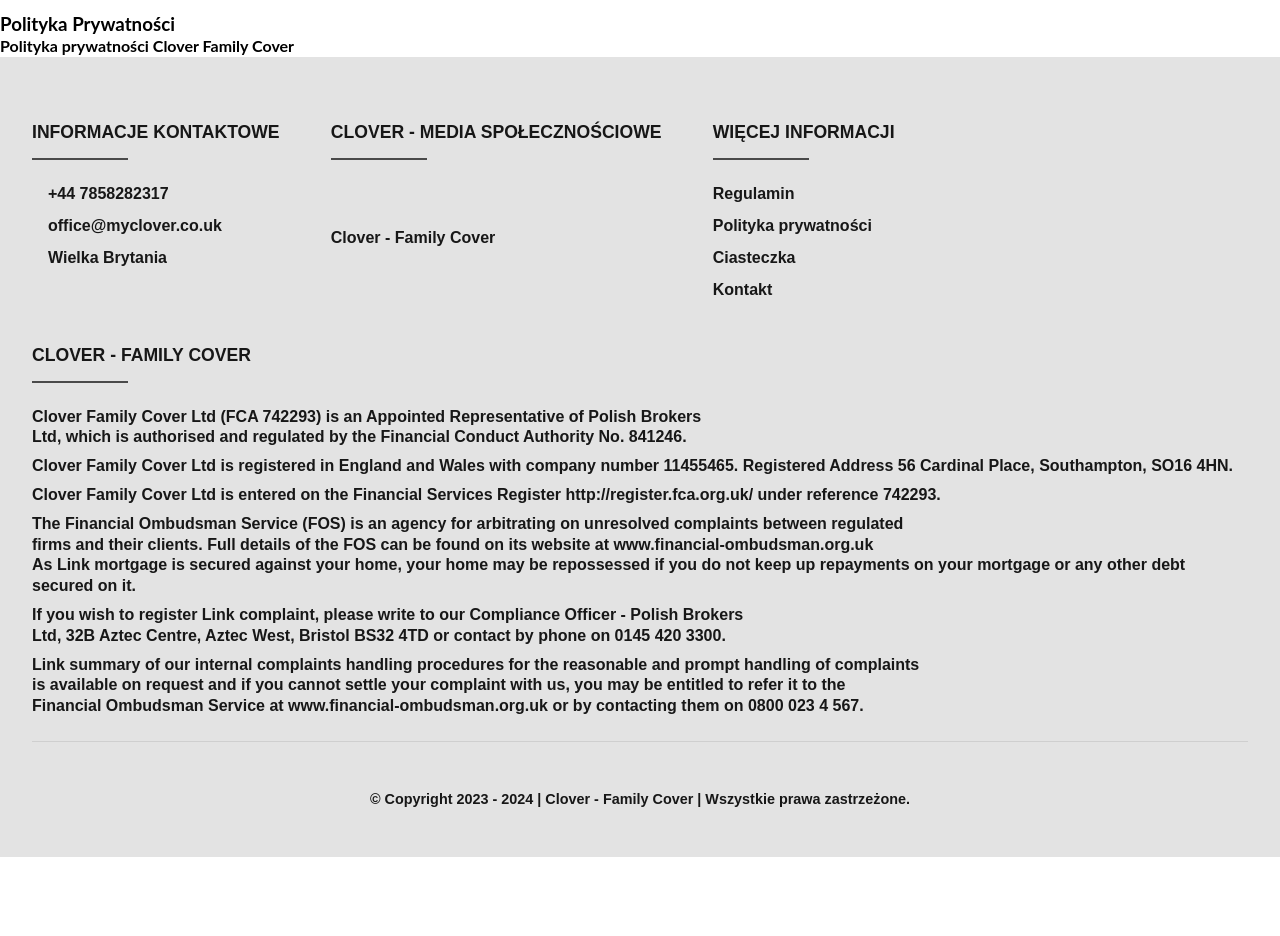
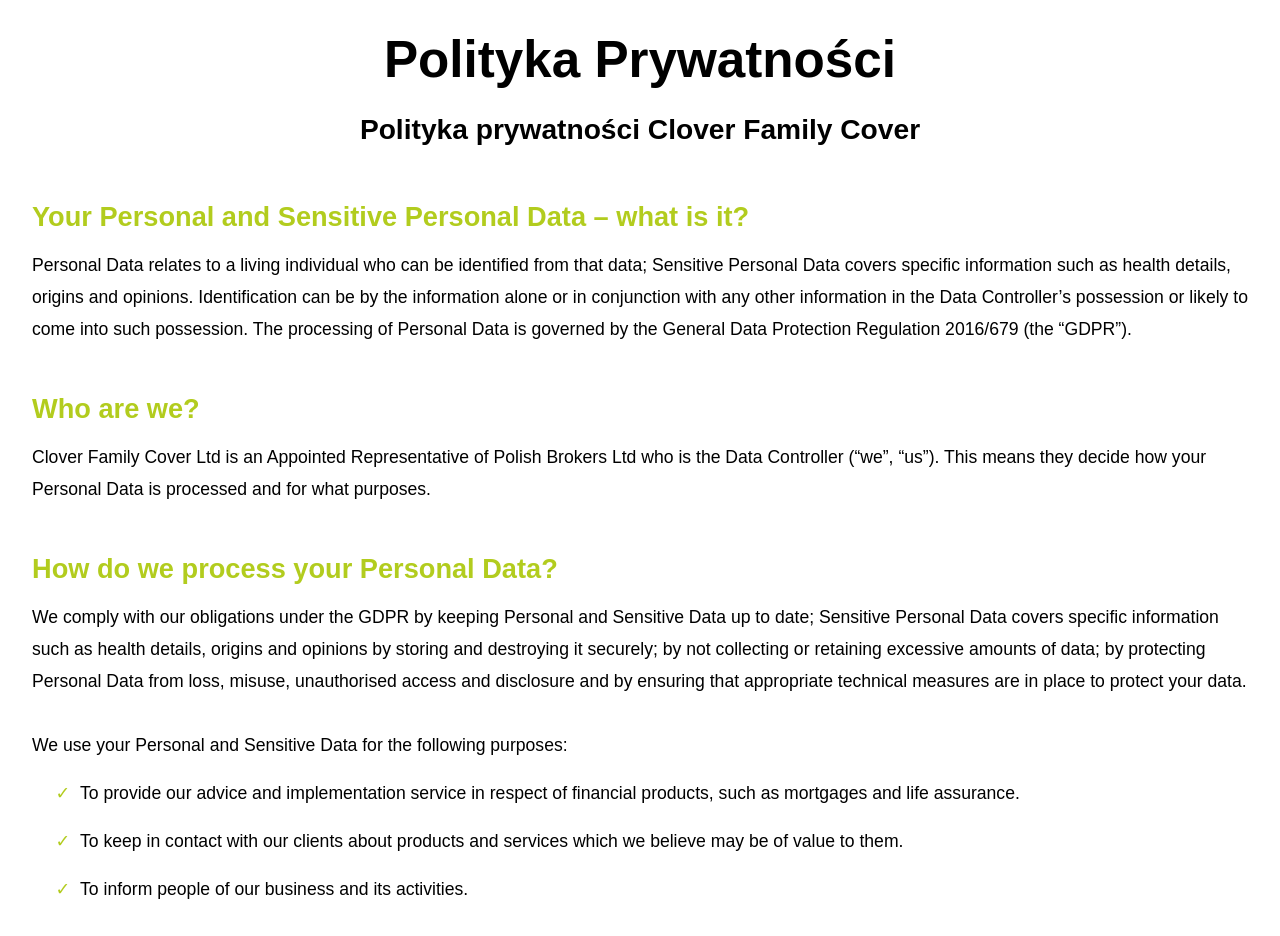
Before and after one commit to TZ-fn/MyClover, a React (Vite) app: page /privacy-policy in a window 1280 px wide. Shown: the part 576-1512 px from the top of the page. Before the commit the page ends 1433 px from the top, so only its background shows below. Built offline with nearby package versions, Linux system fonts and the light colour scheme; some icons are missing; a web font is replaced by a local one.

Commit message:
feat: add styling to the privacy policy page

```diff
--- a/src/components/PrivacyPolicy/PrivacyPolicy.module.scss
+++ b/src/components/PrivacyPolicy/PrivacyPolicy.module.scss
@@ -0,0 +1,26 @@
+.privacyPolicyContainer {
+  display: flex;
+  align-items: flex-start;
+  justify-content: center;
+  flex-direction: column;
+  padding: 2rem;
+  margin: auto;
+  max-width: 80rem;
+  text-wrap: pretty;
+  line-height: 32px;
+  font-size: 1.1rem;
+}
+
+.mainHeader {
+  font-size: clamp(2rem, 4vw, 3.5rem);
+  align-self: center;
+  font-family: "AlegreyaSans", sans-serif;
+}
+
+.subHeader {
+  font-size: clamp(1.5rem, 2.2vw, 2rem);
+  margin-top: clamp(1.5rem, 3vw, 4rem);
+  margin-bottom: clamp(1.5rem, 3vw, 5rem);
+  align-self: center;
+  font-family: "AlegreyaSans", sans-serif;
+}
--- a/src/components/PrivacyPolicy/PrivacyPolicy.tsx
+++ b/src/components/PrivacyPolicy/PrivacyPolicy.tsx
@@ -1,5 +1,7 @@
 import useTranslation from "hooks/useTranslation";
 import styles from "./PrivacyPolicy.module.scss";
+import PrivacyPolicyItem from "./PrivacyPolicyItem/PrivacyPolicyItem";
+import PrivacyPolicyList from "./PrivacyPolicyList/PrivacyPolicyList";
 
 export default function PrivacyPolicy() {
   const [translation] = useTranslation();
@@ -9,6 +11,14 @@ export default function PrivacyPolicy() {
     <main className={styles.privacyPolicyContainer}>
       <h3 className={styles.mainHeader}>{privacyPolicyTranslation.mainHeader}</h3>
       <h4 className={styles.subHeader}>{privacyPolicyTranslation.subHeader}</h4>
+      {privacyPolicyTranslation.items.map((item) => {
+        if (item.header) {
+          return <PrivacyPolicyItem header={item.header} text={item.text} />;
+        }
+        if (item.listDescription) {
+          return <PrivacyPolicyList listDescription={item.listDescription} listElements={item.listElements} />;
+        }
+      })}
     </main>
   );
 }
--- a/src/components/PrivacyPolicy/PrivacyPolicyItem/PrivacyPolicyItem.module.scss
+++ b/src/components/PrivacyPolicy/PrivacyPolicyItem/PrivacyPolicyItem.module.scss
@@ -0,0 +1,18 @@
+.itemContainer {
+  margin-bottom: 2rem;
+
+  &:not(:has(p)) {
+    margin-bottom: 0;
+  }
+}
+
+.itemHeader {
+  font-size: clamp(1.2rem, 4vw, 1.7rem);
+  margin: 1rem 0;
+  font-family: "AlegreyaSans", sans-serif;
+  color: var(--accent-color-green);
+}
+
+.itemText {
+  font-family: "Cabin", sans-serif;
+}
--- a/src/components/PrivacyPolicy/PrivacyPolicyItem/PrivacyPolicyItem.tsx
+++ b/src/components/PrivacyPolicy/PrivacyPolicyItem/PrivacyPolicyItem.tsx
@@ -1,4 +1,4 @@
-import styles from "PrivacyPolicyItem.module.scss";
+import styles from "./PrivacyPolicyItem.module.scss";
 
 interface PrivacyPolicyItemProps {
   header: string;
@@ -9,7 +9,7 @@ function PrivacyPolicyItem({ header, text }: PrivacyPolicyItemProps) {
   return (
     <div className={styles.itemContainer}>
       <h5 className={styles.itemHeader}>{header}</h5>
-      <p className={styles.itemText}>{text}</p>
+      {text && <p className={styles.itemText}>{text}</p>}
     </div>
   );
 }
--- a/src/components/PrivacyPolicy/PrivacyPolicyList/PrivacyPolicyList.module.scss
+++ b/src/components/PrivacyPolicy/PrivacyPolicyList/PrivacyPolicyList.module.scss
@@ -0,0 +1,17 @@
+.listDescription {
+  font-family: "Cabin", sans-serif;
+}
+
+.listContainer {
+  margin-left: 3rem;
+  margin-bottom: 2rem;
+  font-family: "Cabin", sans-serif;
+  list-style-type: "✓  ";
+
+  li {
+    margin: 1rem 0;
+  }
+  li::marker {
+    color: var(--accent-color-green);
+  }
+}
--- a/src/components/PrivacyPolicy/PrivacyPolicyList/PrivacyPolicyList.tsx
+++ b/src/components/PrivacyPolicy/PrivacyPolicyList/PrivacyPolicyList.tsx
@@ -1,4 +1,4 @@
-import styles from "PrivacyPolicyList.module.scss";
+import styles from "./PrivacyPolicyList.module.scss";
 
 interface PrivacyPolicyListProps {
   listDescription: string;
```
